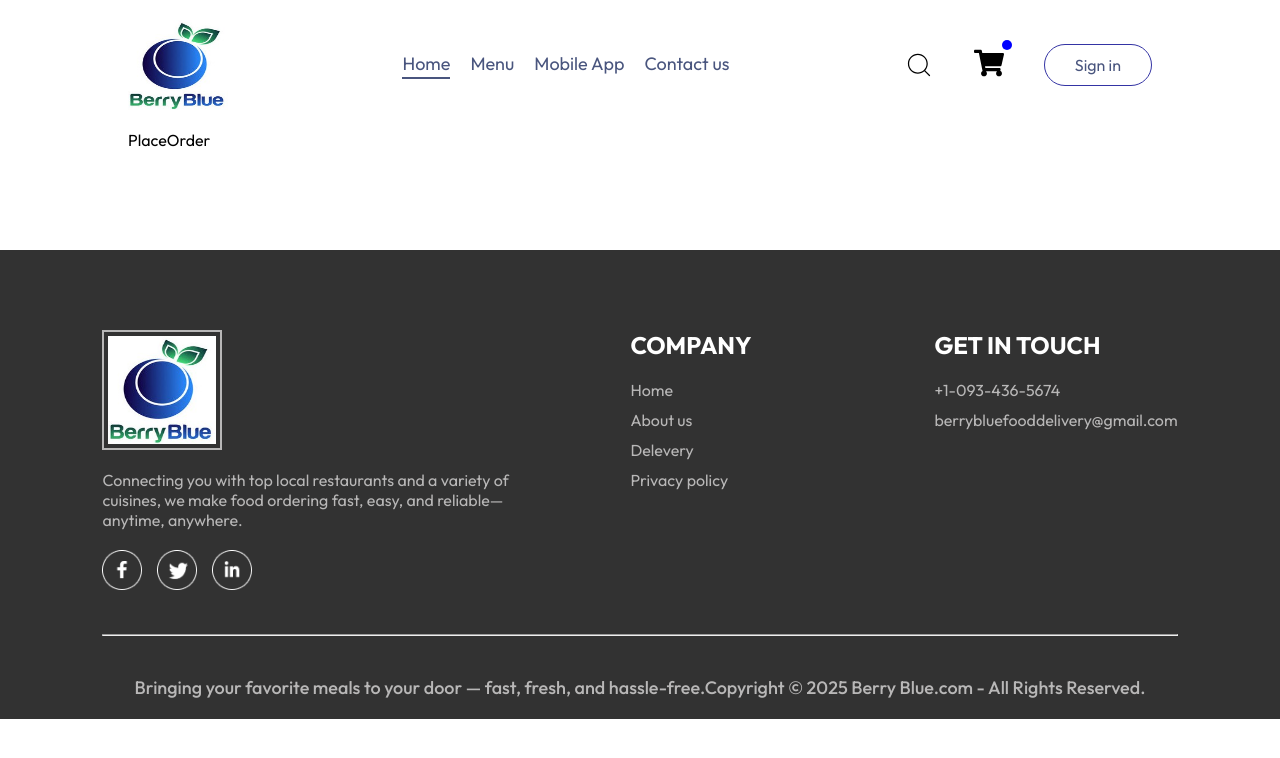
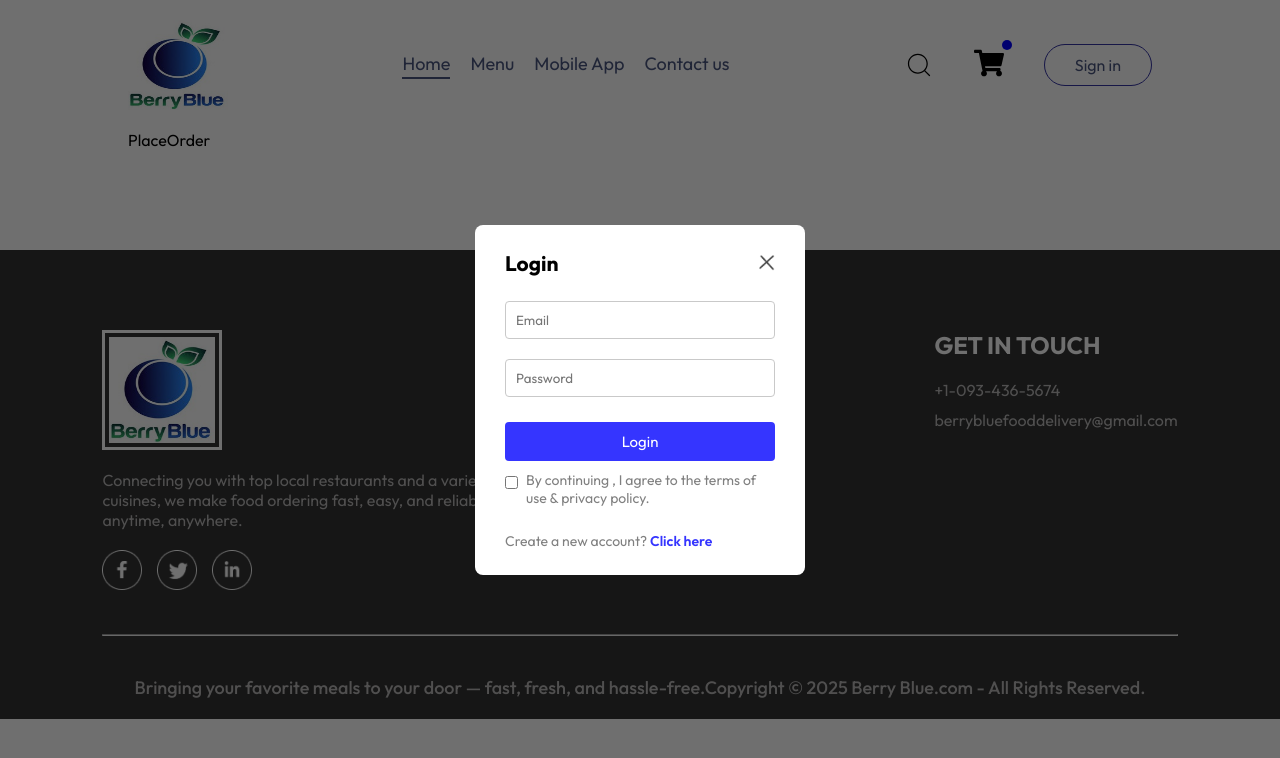
Before and after one commit to Sandaru-Samintha/Food-Delivery-Website-frontend, a React (Vite) app: page /order in a window 1280 px wide. Both pictures are taken after a click on the button "Sign in". Shown: the top 758 px of the page. Built offline with nearby package versions, Linux system fonts and the light colour scheme.

Commit message:
Create the login component

```diff
--- a/src/App.jsx
+++ b/src/App.jsx
@@ -4,12 +4,17 @@
 import Cart from "./Pages/Cart/Cart";
 import PlaceOrder from "./Pages/PlaceOrder/PlaceOrder";
 import Footer from "./Components/Footer/Footer";
+import { useState } from "react";
+import LoginPopup from "./Components/LoginPopup/LoginPopup";
 
 function App() {
+  const [showLogin, setShowLogin] = useState(false);
+
   return (
     <>
+      {showLogin ? <LoginPopup setShowLogin ={setShowLogin} /> : <></>}
       <div className="app">
-        <Navbar />
+        <Navbar setShowLogin={setShowLogin} />
         <Routes>
           <Route path="/" element={<Home />} />
           <Route path="/cart" element={<Cart />} />
--- a/src/Components/FoodDisplay/FoodDisplay.css
+++ b/src/Components/FoodDisplay/FoodDisplay.css
@@ -4,7 +4,7 @@
 
 .food-display h2{
   font-size: max(2vw,24px);
-  font-weight: 600;
+  font-weight: 500;
 }
 .food-display-list{
   display: grid;
--- a/src/Components/FoodDisplay/FoodDisplay.jsx
+++ b/src/Components/FoodDisplay/FoodDisplay.jsx
@@ -8,7 +8,7 @@
   const { food_list } = useContext(StoreContext);
   return (
     <div className="food-display" id="food-display">
-      <h2>Top dishes near you</h2>
+      <h2>Top Dishes Near You</h2>
       <div className="food-display-list">
         {food_list.map((item, index) => {
           {
--- a/src/Components/Footer/Footer.jsx
+++ b/src/Components/Footer/Footer.jsx
@@ -11,7 +11,7 @@
             style={{
               width: "120px",
               height: "120px",
-              border: "2px solid #b8b7b7",
+              border: "3px solid white",
               padding: "4px",
             }}
             src={assets.logo}
--- /dev/null
+++ b/src/Components/LoginPopup/LoginPopup.css
@@ -0,0 +1,65 @@
+.login-popup{
+  position:absolute;
+  z-index: 1;
+  width: 100%;
+  height: 100%;
+  background-color: #00000090;
+  display: grid;
+}
+.login-popup-container{
+  place-self: center;
+  width: max(23vw,330px);
+  color: #808080;
+  background-color: white;
+  display: flex;
+  flex-direction: column;
+  gap: 25px;
+  padding: 25px 30px;
+  border-radius: 8px;
+  font-size: 14px;
+  animation: fadeIn 0.5s;
+}
+.login-popup-title{
+  display: flex;
+  justify-content: space-between;
+  align-items: center;
+  color: black;
+}
+.login-popup-title img{
+  width: 16px;
+  cursor: pointer;
+}
+.login-popup-input{
+  display: flex;
+  flex-direction: column;
+  gap: 20px;
+}
+.login-popup-input input{
+  outline: none;
+  border: 1px solid #c9c9c9;
+  padding: 10px;
+  border-radius: 4px;
+}
+.login-popup-container button{
+  border: none;
+  padding: 10px;
+  border-radius: 4px;
+  color: white;
+  background-color: rgb(53, 53, 255);
+  font-size: 15px;
+  cursor: pointer;
+}
+.login-popup-condition{
+  display: flex;
+  align-items: start;
+  gap: 8px;
+  margin-top: -15px;
+}
+.login-popup-condition input{
+  margin-top: 5px;
+}
+.login-popup p span{
+  color: rgb(53, 53, 255);
+  font-weight: 600;
+  cursor: pointer;
+}
--- /dev/null
+++ b/src/Components/LoginPopup/LoginPopup.jsx
@@ -0,0 +1,48 @@
+import { useState } from "react";
+import { assets } from "../../assets/assets";
+import "./LoginPopup.css";
+
+function LoginPopup({ setShowLogin }) {
+  const [currState, setCurrState] = useState("Login");
+
+  return (
+    <div className="login-popup">
+      <form action="" className="login-popup-container">
+        <div className="login-popup-title">
+          <h2>{currState}</h2>
+          <img
+            onClick={() => setShowLogin(false)}
+            src={assets.cross_icon}
+            alt=""
+          />
+        </div>
+        <div className="login-popup-input">
+          {currState === "Login" ? (
+            <></>
+          ) : (
+            <input type="text" placeholder="Your name" required />
+          )}
+
+          <input type="text" placeholder="Email" required />
+          <input type="password" placeholder="Password" required />
+        </div>
+        <button>{currState === "Sign Up" ? "Create account" : "Login"}</button>
+        <div className="login-popup-condition">
+          <input type="checkbox" required />
+          <p>By continuing , I agree to the terms of use & privacy policy.</p>
+        </div>
+        {currState === "Login" ? (
+          <p>
+            Create a new account? <span onClick={()=>setCurrState("Sign Up")}>Click here</span>
+          </p>
+        ) : (
+          <p>
+            Already have an account? <span onClick={()=>setCurrState("Login")}>Login here</span>
+          </p>
+        )}
+      </form>
+    </div>
+  );
+}
+
+export default LoginPopup;
--- a/src/Components/Navbar/Navbar.jsx
+++ b/src/Components/Navbar/Navbar.jsx
@@ -6,7 +6,7 @@
 import { Link } from "react-router-dom";
 
 
-function Navbar() {
+function Navbar({setShowLogin}) {
 
   const [menu,setMenu]=useState("Home")
   return (
@@ -25,7 +25,7 @@
           <FaShoppingCart  className='navbar-icon'/>
           <div className='dot'></div>
         </div>
-        <button>Sign in</button>
+        <button onClick={()=>setShowLogin(true)}>Sign in</button>
       </div>
 
     </div>
```
